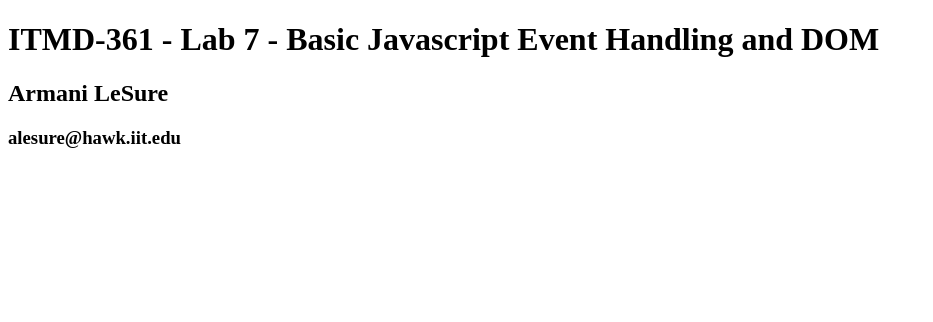
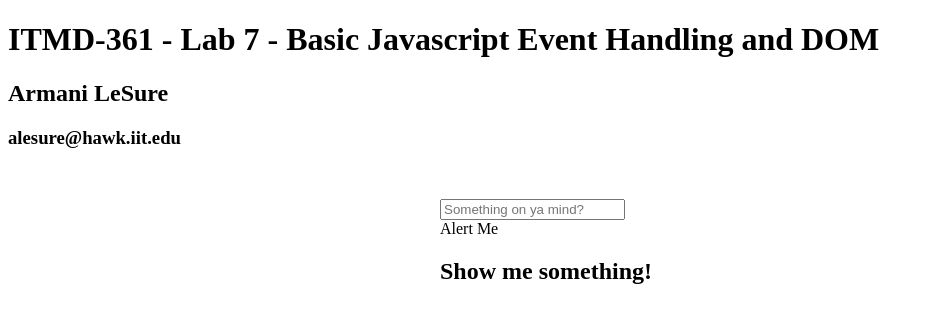
Before and after one commit to ArmaniLeSure/Lab7, a plain HTML site: page index.html in a window 1280 px wide. Shown: the whole page, without its empty margins (0-933 px from the left). Drawn offline with Linux system fonts and the light colour scheme.

Commit message:
finishing the div for the button?

```diff
--- a/index.html
+++ b/index.html
@@ -10,6 +10,10 @@
 	<h1>ITMD-361 - Lab 7 - Basic Javascript Event Handling and DOM</h1>
 	<h2>Armani LeSure</h2>
 	<h3>alesure@hawk.iit.edu</h3>
-	<div id="container"></div>
+	<div id="container">
+	<input id="enterinput" type="text" name="entertext" placeholder="Something on ya mind?">
+	<div id="pressButt">Alert Me</div>
+	<h2 id="entryoutput">Show me something!</h2>
+	</div>
 </body>
 </html>
```
